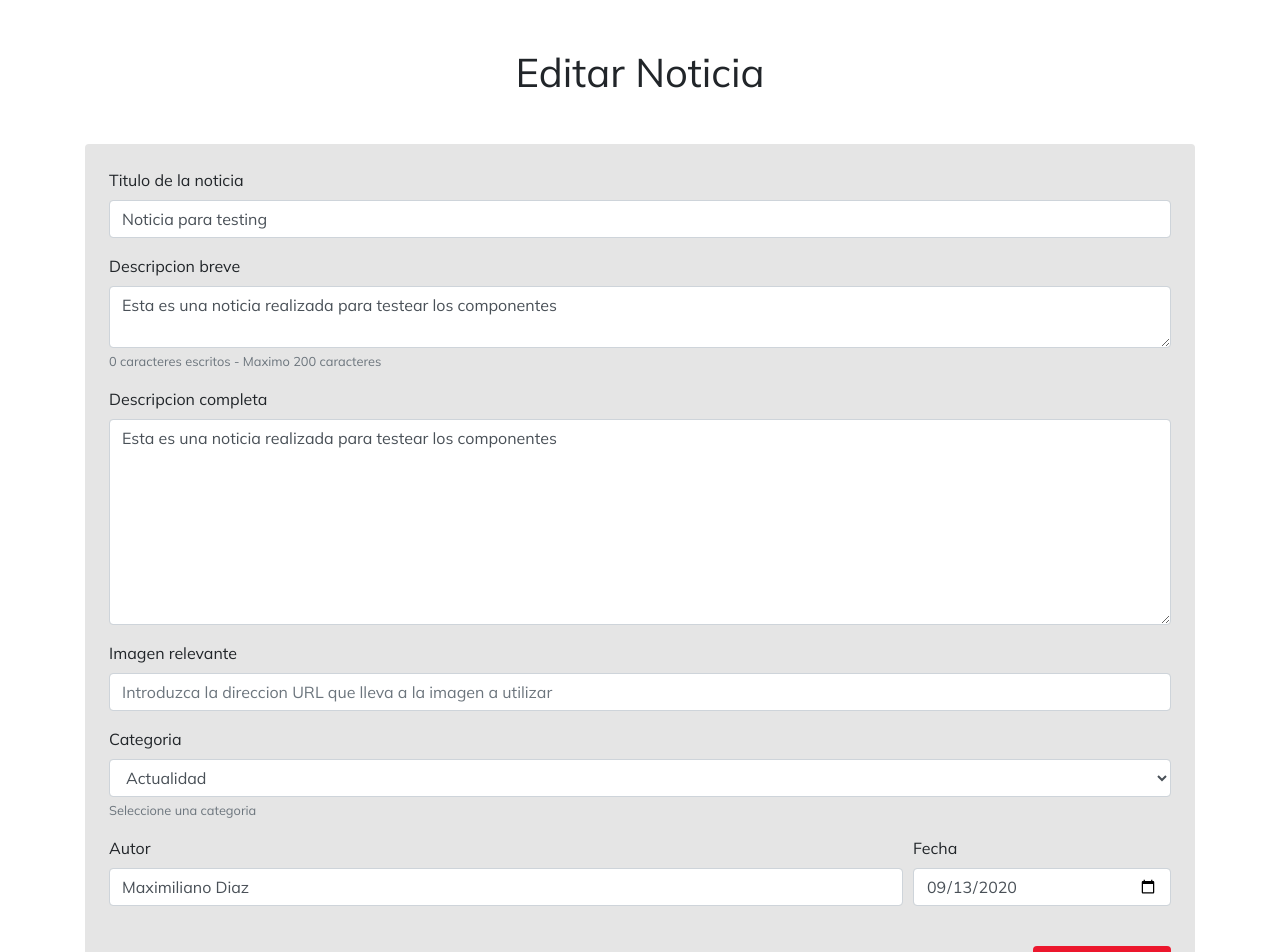
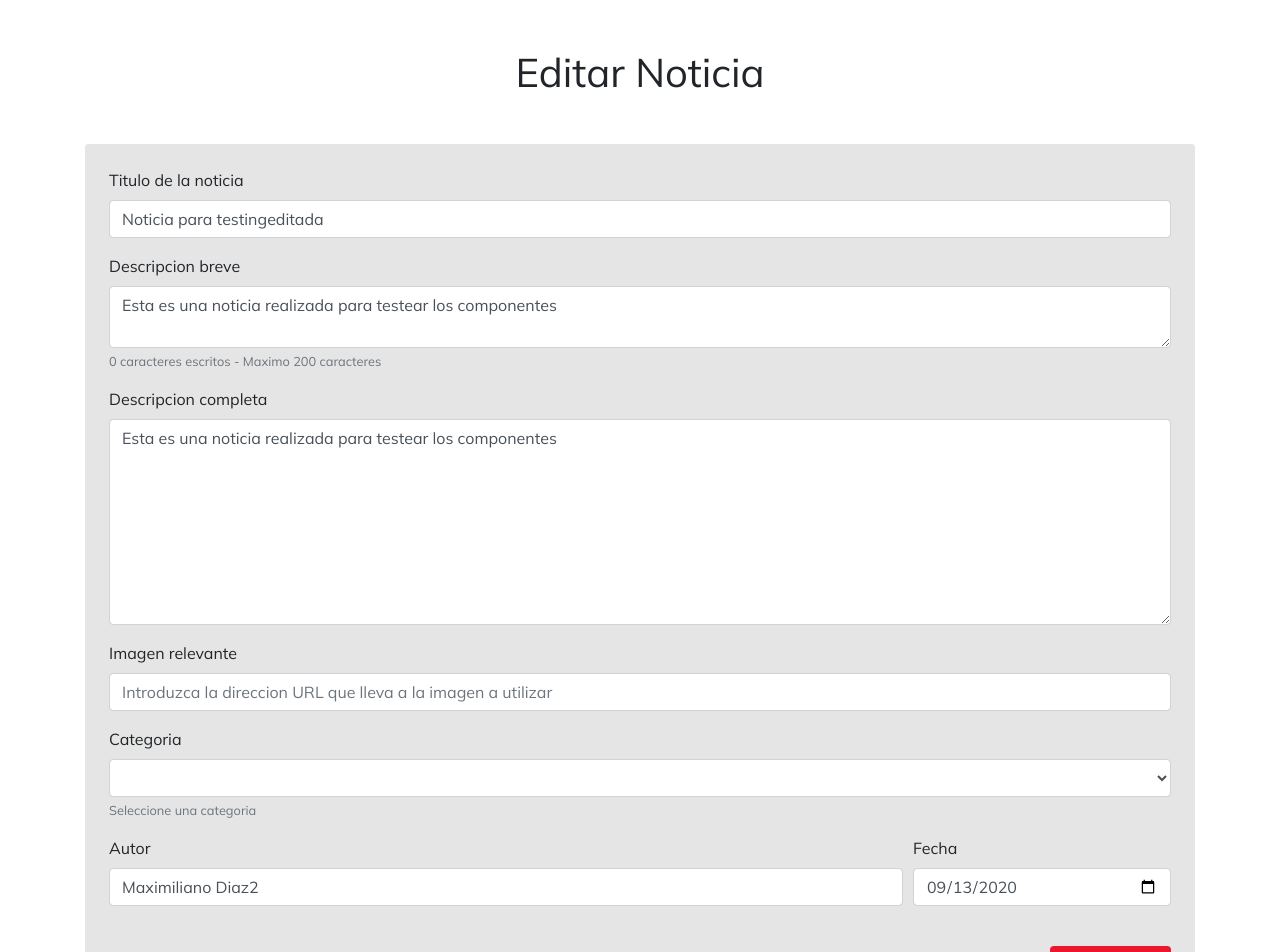
Before and after one commit to delfimassa/20-rollingnewsfrontend, a React (Create React App) app: page /admin/editarnoticia/1 in a window 1280 px wide. Shown: the top 952 px of the page. Built offline with nearby package versions, Linux system fonts and the light colour scheme; data requests are answered from the project's data file.

Commit message:
se corrigio un detallito en editarnoticia

```diff
--- a/db.json
+++ b/db.json
@@ -42,26 +42,24 @@
   ],
   "noticias": [
     {
-      "id": 1,
-      "noticiaTitulo": "Noticia para testing",
+      "noticiaTitulo": "Noticia para testingeditada",
       "noticiaDescripcionBreve": "Esta es una noticia realizada para testear los componentes",
       "noticiaDescripcionFull": "Esta es una noticia realizada para testear los componentes",
-      "noticiaImg": "https://cadenaser05.epimg.net/ser/imagenes/2020/04/17/internacional/1587104508_702379_1587106943_noticia_normal_recorte1.jpg",
-      "noticiaCategoria": "Actualidad",
+      "noticiaImg": "https://img.lagaceta.com.ar/fotos/notas/2020/09/14/ministerio-de-salud-pblica-de-la-provincia-860494-183522.jpg?_ga=2.243858629.1155574805.1600123280-748976915.1588117706",
+      "noticiaAutor": "Maximiliano Diaz2",
+      "noticiaFecha": "2020-09-13",
+      "categoria": "Espectaculos",
+      "id": 1
+    },
+    {
+      "noticiaTitulo": "Segunda noticia para testingeditada2",
+      "noticiaDescripcionBreve": "Esta es una noticia realizada para testear los componentes",
+      "noticiaDescripcionFull": "Esta es una noticia realizada para testear los componentes",
+      "noticiaImg": "https://img.lagaceta.com.ar/fotos/notas/2020/09/14/ministerio-de-salud-pblica-de-la-provincia-860494-183522.jpg?_ga=2.243858629.1155574805.1600123280-748976915.1588117706",
       "noticiaAutor": "Maximiliano Diaz",
       "noticiaFecha": "2020-09-13",
-      "noticiaPublicada": true
-    },
-    {
-      "id": 2,
-      "noticiaTitulo": "Segunda noticia para testing",
-      "noticiaDescripcionBreve": "Esta es una noticia realizada para testear los componentes",
-      "noticiaDescripcionFull": "Esta es una noticia realizada para testear los componentes",
-      "noticiaImg": "https://cadenaser05.epimg.net/ser/imagenes/2020/04/17/internacional/1587104508_702379_1587106943_noticia_normal_recorte1.jpg",
-      "noticiaCategoria": "Actualidad",
-      "noticiaAutor": "Maximiliano Diaz",
-      "noticiaFecha": "2020-09-13",
-      "noticiaPublicada": true
+      "categoria": "Tecnologia",
+      "id": 2
     },
     {
       "id": 3,
@@ -84,7 +82,6 @@
       "noticiaAutor": "Juan Perez",
       "noticiaFecha": "2020-09-14",
       "noticiaPublicada": true
-
     }
   ]
 }
--- a/src/Components/Noticias/EditarNoticia.js
+++ b/src/Components/Noticias/EditarNoticia.js
@@ -60,7 +60,7 @@ const EditarNoticia = (props) => {
     // enviar cambios a la api
     try {
       const respuesta = await fetch(
-        `/admin/editarnoticia/${props.noticia.id}`,
+        `http://localhost:4000/noticias/${props.noticia.id}`,
         {
           method: "PUT",
           headers: {
@@ -205,7 +205,7 @@ const EditarNoticia = (props) => {
 
         <div className="text-right my-4">
           <Button variant="danger" type="submit" className="ml-auto botonRojo">
-            Agregar noticia
+            Editar noticia
           </Button>
         </div>
       </Form>
```
